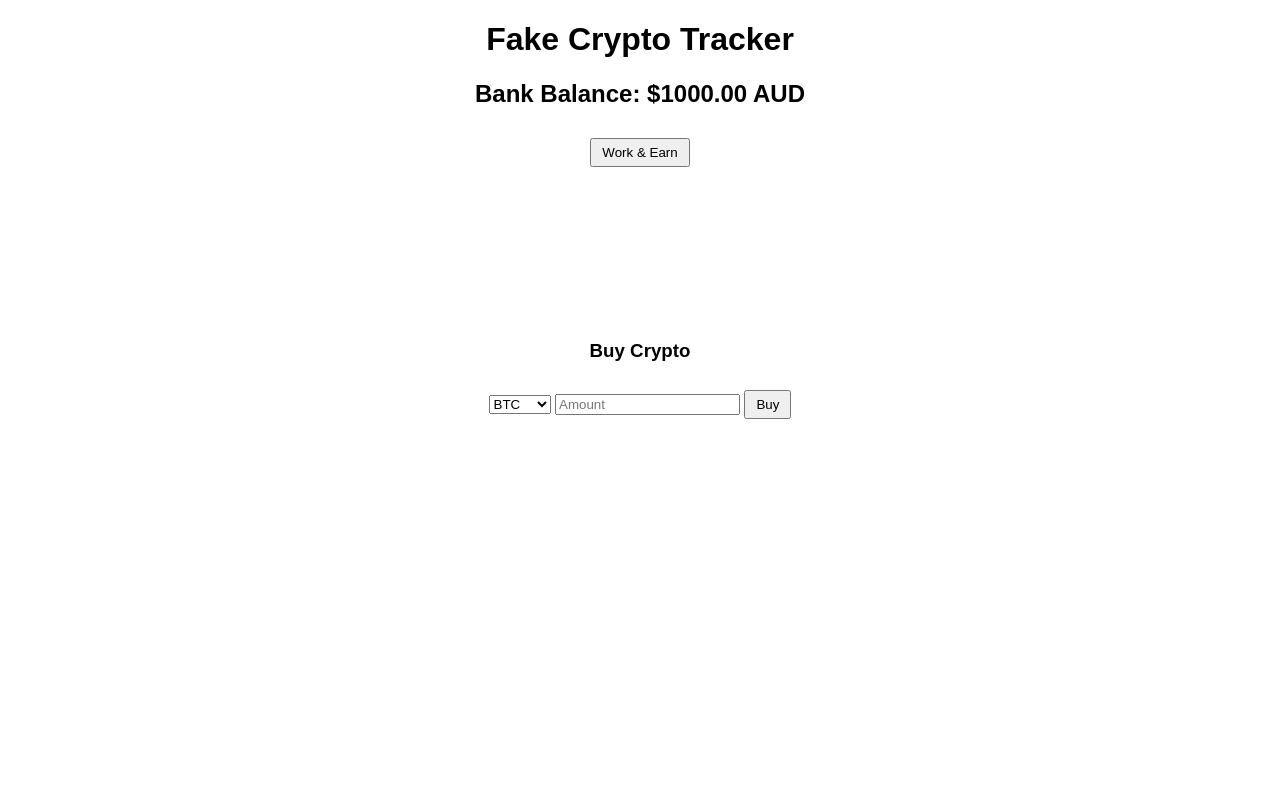
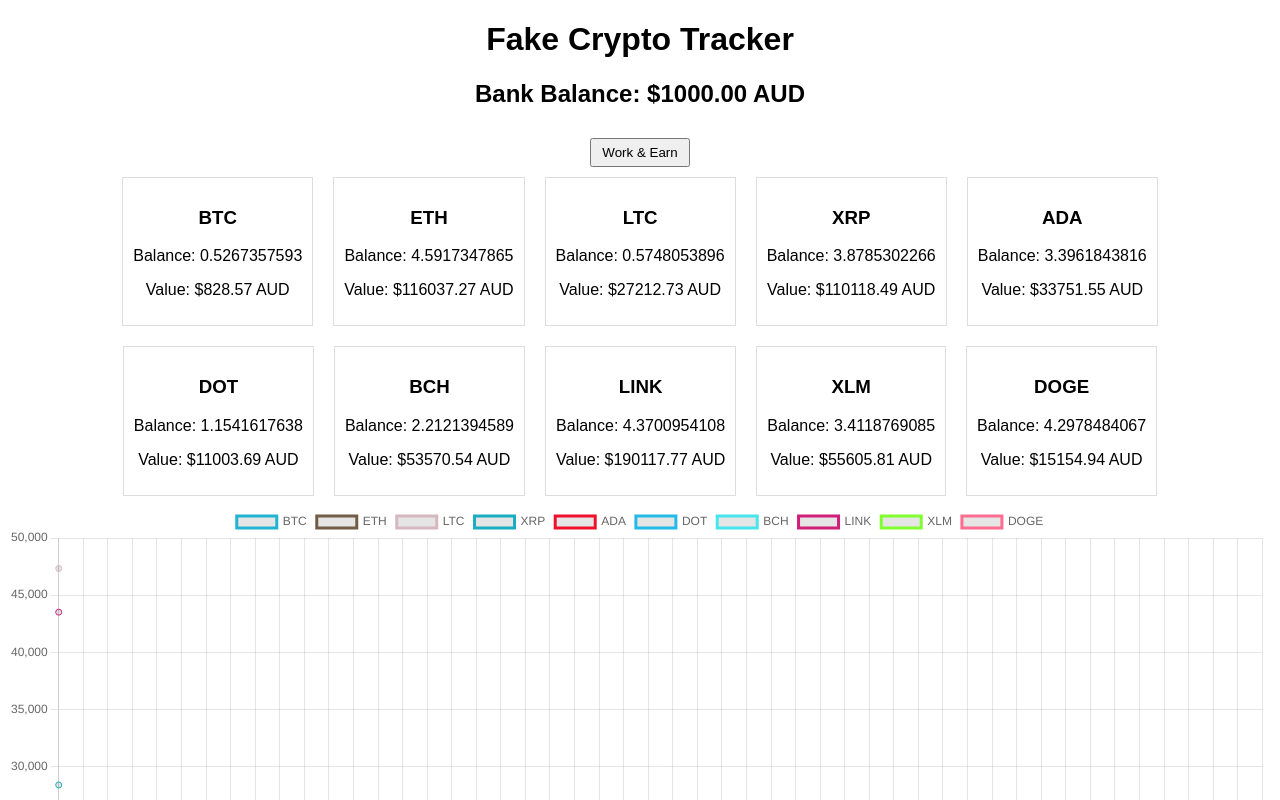
Before and after one commit to NovaPrint3D/crypto, a plain HTML site: page index.html in a window 1280 px wide. Shown: the top 800 px of the page. Drawn offline with nearby package versions, Linux system fonts and the light colour scheme.

Commit message:
Update index.html

```diff
--- a/index.html
+++ b/index.html
@@ -15,24 +15,9 @@
 <body>
     <h1>Fake Crypto Tracker</h1>
     <h2>Bank Balance: $<span id="bankBalance">1000.00</span> AUD</h2>
-    <button onclick="workForMoney()" id="workButton">Work & Earn</button>
+    <button onclick="workForMoney()">Work & Earn</button>
     <div class="crypto-container" id="cryptoContainer"></div>
     <canvas id="cryptoChart"></canvas>
-    <h3>Buy Crypto</h3>
-    <select id="cryptoSelect">
-        <option value="BTC">BTC</option>
-        <option value="ETH">ETH</option>
-        <option value="LTC">LTC</option>
-        <option value="XRP">XRP</option>
-        <option value="ADA">ADA</option>
-        <option value="DOT">DOT</option>
-        <option value="BCH">BCH</option>
-        <option value="LINK">LINK</option>
-        <option value="XLM">XLM</option>
-        <option value="DOGE">DOGE</option>
-    </select>
-    <input type="number" id="cryptoAmount" placeholder="Amount" min="0.0000000001" step="0.0000000001">
-    <button onclick="buyCrypto()">Buy</button>
 
     <script>
         const cryptos = ["BTC", "ETH", "LTC", "XRP", "ADA", "DOT", "BCH", "LINK", "XLM", "DOGE"];
@@ -40,7 +25,6 @@
         let prices = {};
         let balances = {};
         let history = {};
-        let workCooldown = false;
 
         cryptos.forEach(crypto => {
             prices[crypto] = (Math.random() * 50000 + 1000).toFixed(2);
@@ -69,20 +53,33 @@
         }
 
         function workForMoney() {
-            if (workCooldown) return;
-            workCooldown = true;
-            document.getElementById("workButton").disabled = true;
             let earnings = (Math.random() * 249 + 1).toFixed(2);
             bankBalance = (parseFloat(bankBalance) + parseFloat(earnings)).toFixed(2);
             document.getElementById("bankBalance").innerText = bankBalance;
-            setTimeout(() => {
-                workCooldown = false;
-                document.getElementById("workButton").disabled = false;
-            }, 60000);
         }
 
-        function buyCrypto() {
-            let crypto = document.getElementById("cryptoSelect").value;
-            let amount = parseFloat(document.getElementById("cryptoAmount").value);
+        function updateChart() {
+            let ctx = document.getElementById("cryptoChart").getContext("2d");
+            new Chart(ctx, {
+                type: 'line',
+                data: {
+                    labels: Array.from({ length: 50 }, (_, i) => i + 1),
+                    datasets: cryptos.map(crypto => ({
+                        label: crypto,
+                        data: history[crypto],
+                        borderColor: '#' + Math.floor(Math.random() * 16777215).toString(16),
+                        fill: false
+                    }))
+                },
+                options: {
+                    responsive: true,
+                    scales: { y: { beginAtZero: false } }
+                }
+            });
+        }
+
+        setInterval(updateCryptoPrices, 500);
+        renderCrypto();
+    </script>
 </body>
 </html>
```
